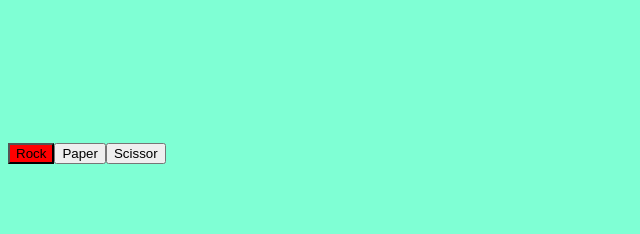
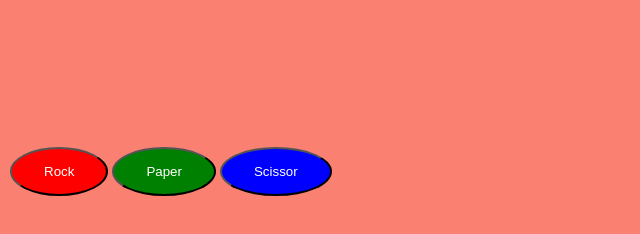
Before and after one commit to HorizonPoint528/rockPaperScissor, a plain HTML site: page index.html in a window 1280 px wide. Shown: the whole page, without its empty margins (0-640 px from the left). Drawn offline with Linux system fonts and the light colour scheme.

Commit message:
button css

```diff
--- a/app.js
+++ b/app.js
@@ -37,8 +37,20 @@ for (let i = 0; i < choices.length; i++){
     button.id = choices[i]
     button.innerHTML = choices[i]
     button.addEventListener('click', handleClick)
+    button.setAttribute("style","cursor: pointer;")
+    button.style.padding = "15px 32px"
+    button.style.display = "inline-block"
+    button.style.color = "white"
+    button.style.margin = "4px 2px"
+    button.style.borderRadius = "50%"
     if(i == 0){
-        button.setAttribute("style", "background-color: red;")
+        button.style.backgroundColor = "red"
+    }
+    if(i == 1){
+        button.style.backgroundColor = "green"
+    }
+    if(i == 2){
+        button.style.backgroundColor = "blue"
     }
     gameGrid.appendChild(button)
 }
--- a/style.css
+++ b/style.css
@@ -1,3 +1,3 @@
 body{
-    background-color: aquamarine;
+    background-color: salmon;
 }
```
